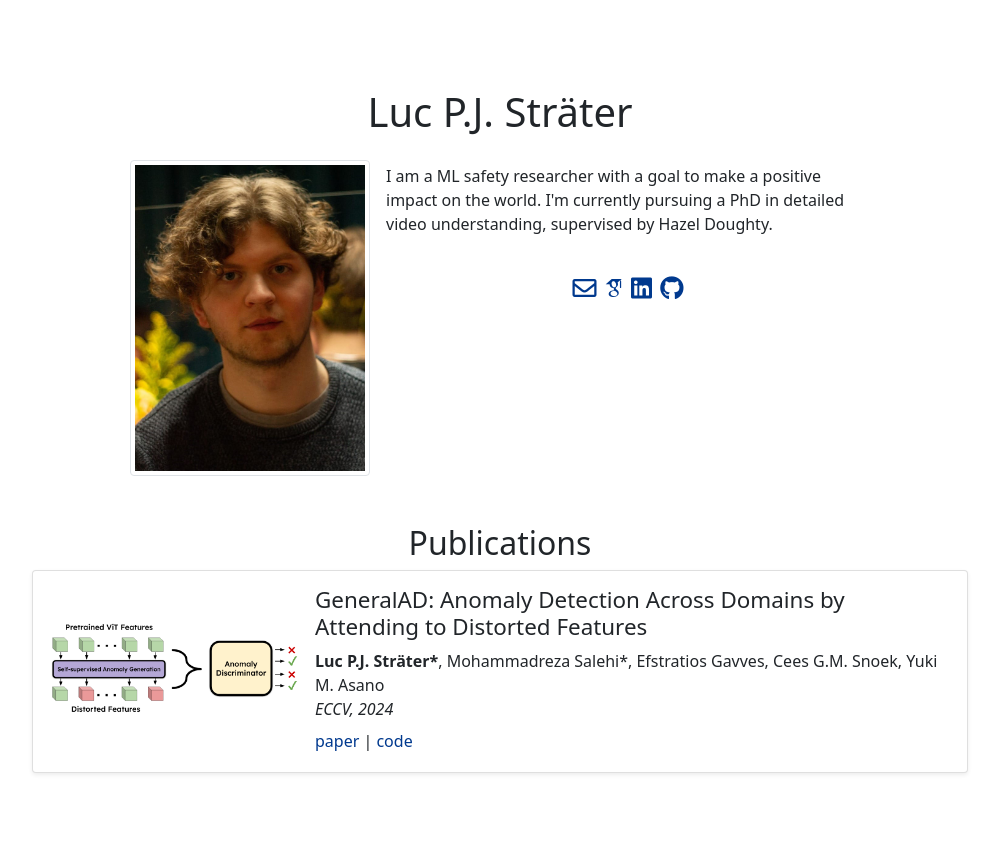
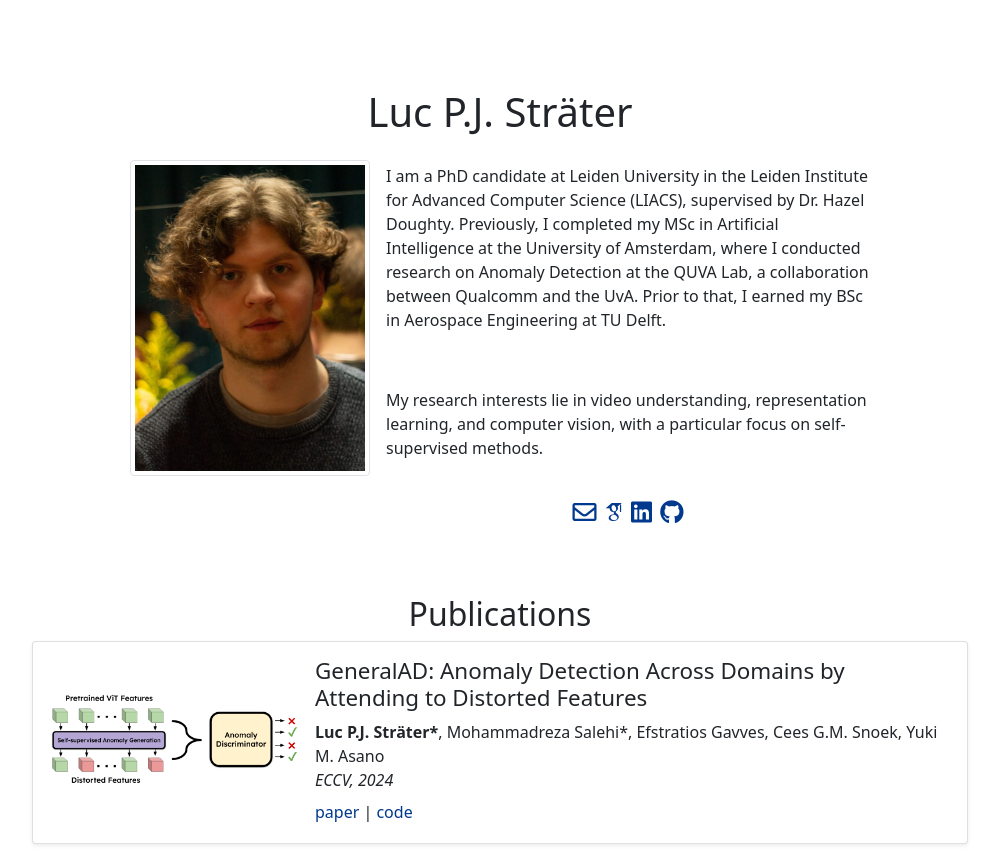
Before and after one commit to LucStrater/lucstrater.github.io, a plain HTML site: page index.html in a window 1280 px wide. Shown: the whole page, without its empty margins (140-1139 px from the left). Before the commit the page ends 800 px from the top, so only its background shows below. Drawn offline with nearby package versions, Linux system fonts and the light colour scheme; files whose address does not match are found by name.

Commit message:
edited bio

```diff
--- a/index.html
+++ b/index.html
@@ -22,7 +22,9 @@
                 <img class="img-thumbnail" src="images/profielfoto.png" alt="Luc's profile picture" width="240px">
             </div>
             <div class="intro-text order-2 p-2 my-1 bd-highlight text-left">
-                <p>I am a ML safety researcher with a goal to make a positive impact on the world. I'm currently pursuing a PhD in detailed video understanding, supervised by Hazel Doughty.</p>
+                <p>I am a PhD candidate at Leiden University in the Leiden Institute for Advanced Computer Science (LIACS), supervised by Dr. Hazel Doughty. Previously, I completed my MSc in Artificial Intelligence at the University of Amsterdam, where I conducted research on Anomaly Detection at the QUVA Lab, a collaboration between Qualcomm and the UvA. Prior to that, I earned my BSc in Aerospace Engineering at TU Delft.<p>
+                <br>
+                <p>My research interests lie in video understanding, representation learning, and computer vision, with a particular focus on self-supervised methods.</p>
                 <br>
                 <p class="text-center">
                     <a target="_blank" href="mailto:l.p.j.strater@liacs.leidenuniv.nl"><i class="far fa-envelope"></i></a>
```
